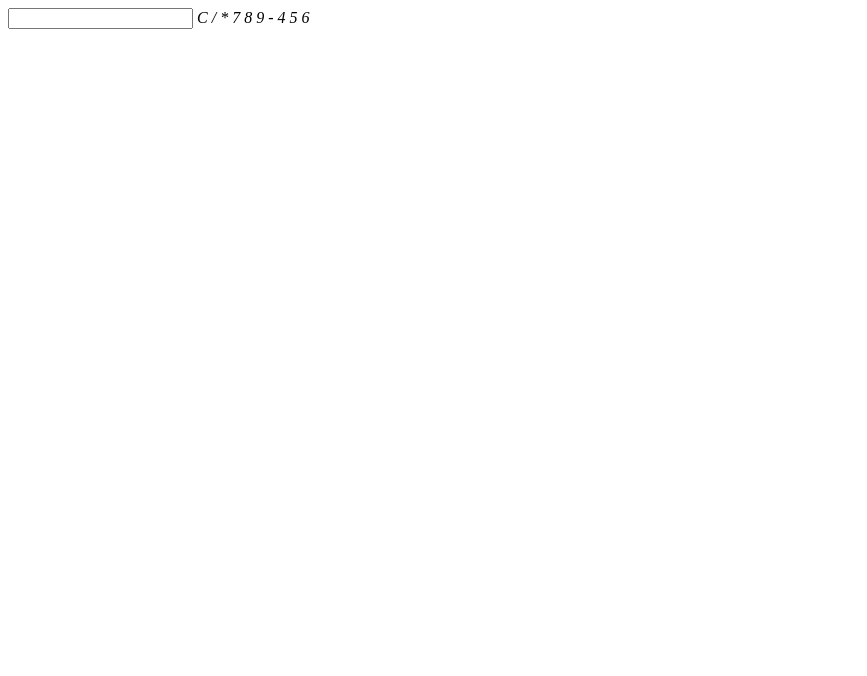
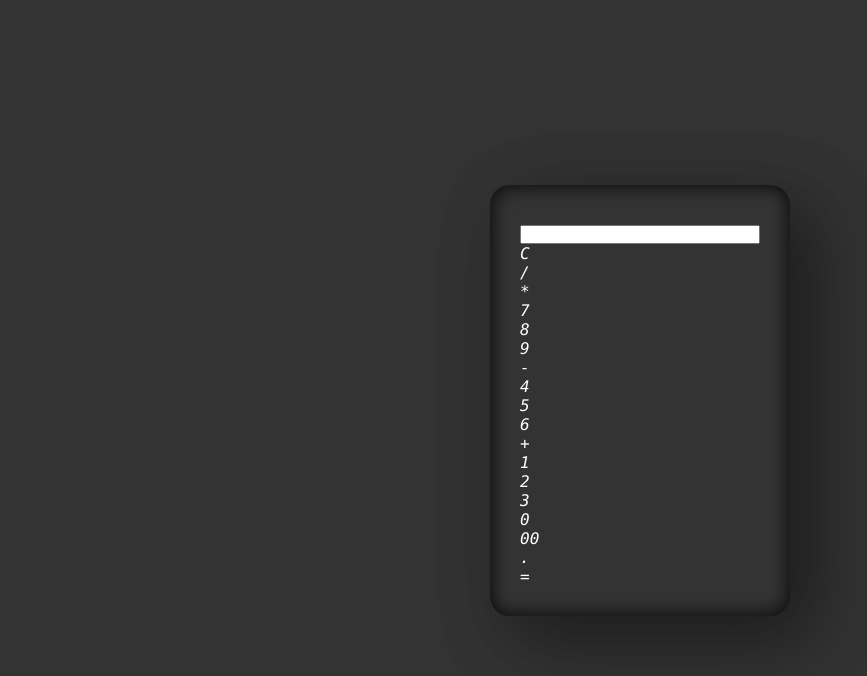
Before and after one commit to Svork7/JS-calculator, a plain HTML site: page index.html in a window 1280 px wide. Shown: the whole page, without its empty margins (0-867 px from the left). Drawn offline with Linux system fonts and the light colour scheme.

Commit message:
made main shape

```diff
--- a/index.html
+++ b/index.html
@@ -21,6 +21,16 @@
         <span class="num" onclick="calc.txt.value+='4'"><i>4</i></span>
         <span class="num" onclick="calc.txt.value+='5'"><i>5</i></span>
         <span class="num" onclick="calc.txt.value+='6'"><i>6</i></span>
+        <span class="num" onclick="calc.txt.value+='+'"><i>+</i></span>
+        <span class="num" onclick="calc.txt.value+='1'"><i>1</i></span>
+        <span class="num" onclick="calc.txt.value+='2'"><i>2</i></span>
+        <span class="num" onclick="calc.txt.value+='3'"><i>3</i></span>
+        <span class="num" onclick="calc.txt.value+='0'"><i>0</i></span>
+        <span class="num" onclick="calc.txt.value+='00'"><i>00</i></span>
+        <span class="num" onclick="calc.txt.value+='.'"><i>.</i></span>
+        <span class="num" onclick="document.calc.txt.value=eval(calc.txt.value)"
+          ><i>=</i></span
+        >
       </form>
     </div>
   </body>
--- a/src/style.scss
+++ b/src/style.scss
@@ -0,0 +1,35 @@
+* {
+  margin: 0;
+  padding: 0;
+  box-sizing: border-box;
+  font-family: consolas;
+}
+
+body {
+  display: flex;
+  justify-content: center;
+  align-items: center;
+  min-height: 100vh;
+  background: #333;
+}
+
+.container {
+  position: relative;
+  min-width: 300px;
+  min-height: 400px;
+  background: #333;
+  padding: 40px 30px 30px;
+  border-radius: 20px;
+  box-shadow: 25px 25px 75px rgba(0, 0, 0, 0.25),
+    20px 20px 70px rgba(0, 0, 0, 0.25), inset -5px -5px 15px rgba(0, 0, 0, 0.5),
+    inset 5px 5px 15px rgba(0, 0, 0, 0.5);
+}
+
+span {
+  color: white;
+}
+
+.calculator {
+  position: relative;
+  display: grid;
+}
```
Also changed, not shown: style.css.
